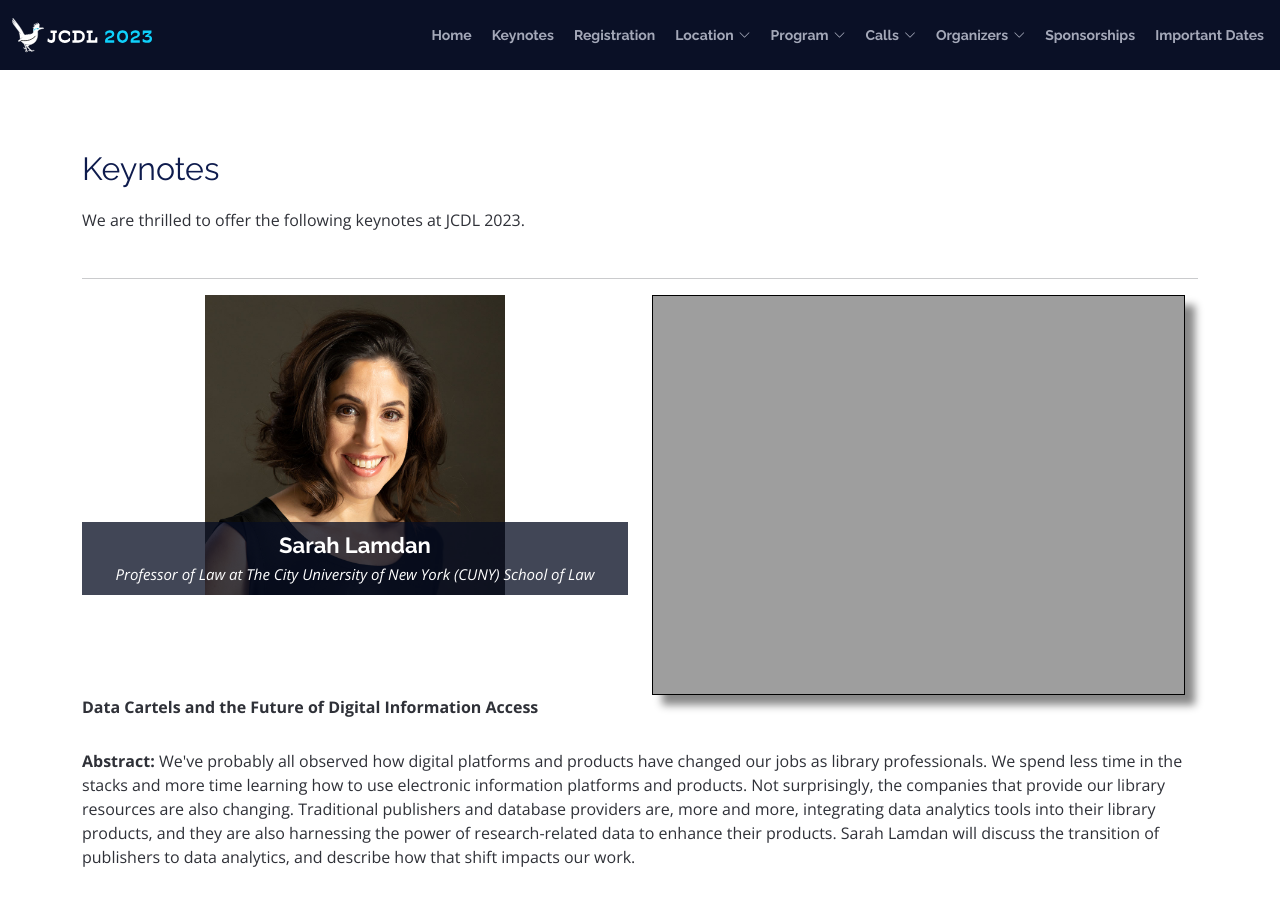
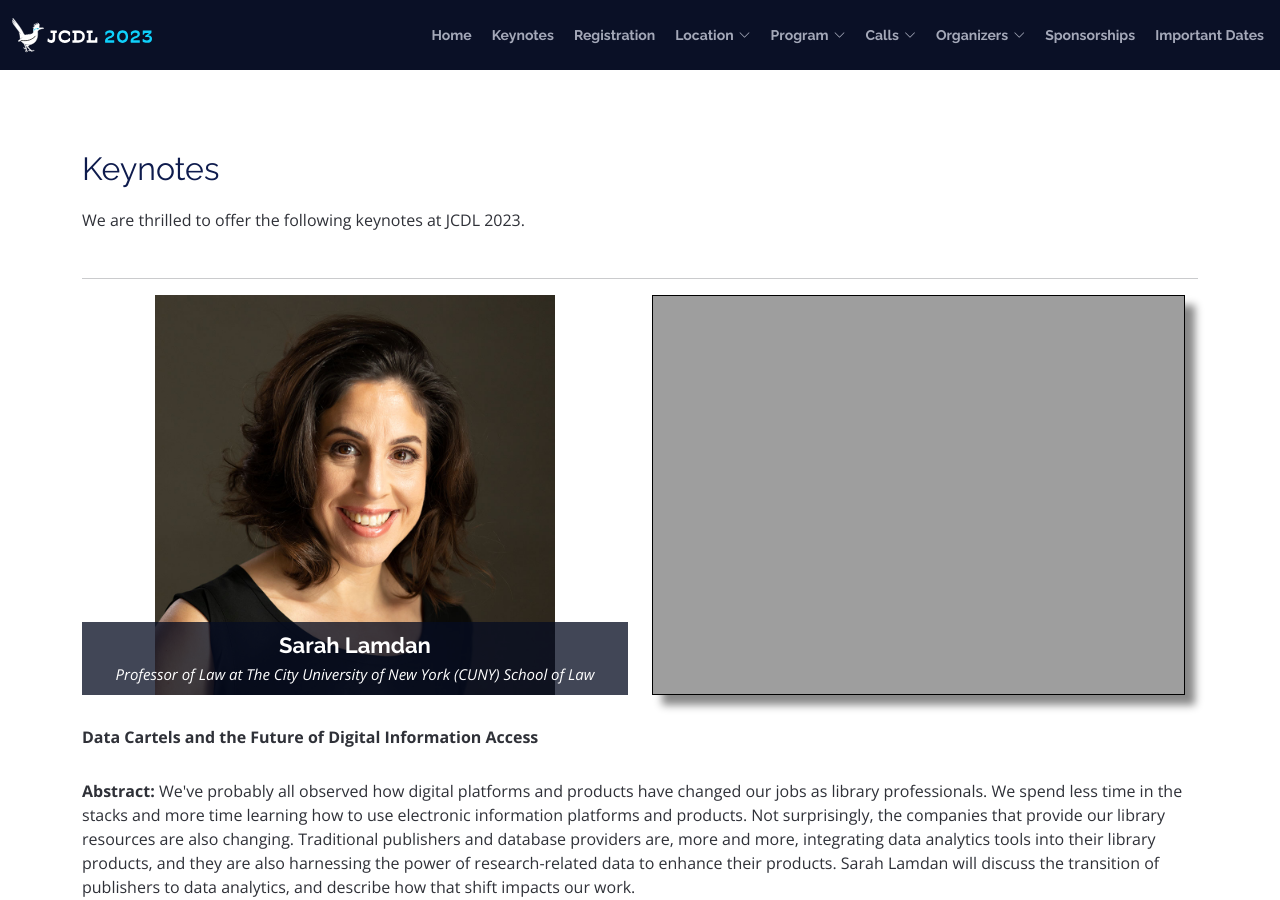
Before and after one commit to shawnmjones/JCDL2023-website-source, a Jekyll site: the page built from keynotes.html, in a window 1280 px wide and 900 px high. Built offline with Jekyll 4.4.1, drawn with Linux system fonts in a browser that asks for light colours.

Commit message:
More fixes for mobile vs. desktop

```diff
--- a/keynotes.html
+++ b/keynotes.html
@@ -37,7 +37,7 @@ permalink: /keynotes/
 
                     <div class="speaker aos-init aos-animate" data-aos="fade-up" data-aos-delay="100" style="text-align: center;">
 
-                        <img src="{{ site.url }}/assets/img/people/sarah-lamdan.jpg" alt="Sarah Lamdan, The City University of New York (CUNY)" class="img-fluid" style="max-width:300px;">
+                        <img src="{{ site.url }}/assets/img/people/sarah-lamdan.jpg" alt="Sarah Lamdan, The City University of New York (CUNY)" class="img-fluid keynote-photo">
                         <div class="details" style="margin: auto;">
                             <h3>
                                 Sarah Lamdan
@@ -91,7 +91,7 @@ permalink: /keynotes/
 
                     <div class="speaker aos-init aos-animate" data-aos="fade-up" data-aos-delay="100" style="text-align: center;">
 
-                        <img src="{{ site.url }}/assets/img/people/oksana-bruy.webp" alt="Oksana Bruy, The Ukrainian Library Association" class="img-fluid" style="max-width: 300px;">
+                        <img src="{{ site.url }}/assets/img/people/oksana-bruy.webp" alt="Oksana Bruy, The Ukrainian Library Association" class="img-fluid keynote-photo">
                         <div class="details" style="margin: auto;">
                             <h3>
                                 Oksana Bruy
@@ -137,7 +137,7 @@ permalink: /keynotes/
 
                     <div class="speaker aos-init aos-animate" data-aos="fade-up" data-aos-delay="100" style="text-align: center;">
 
-                        <img src="{{ site.url }}/assets/img/people/jessica-polka.jpg" alt="Jessica Polka, ASAPbio – Accelerating Science and Publication in Biology" class="img-fluid" style="max-width:300px;">
+                        <img src="{{ site.url }}/assets/img/people/jessica-polka.jpg" alt="Jessica Polka, ASAPbio – Accelerating Science and Publication in Biology" class="img-fluid keynote-photo">
                         <div class="details" style="margin: auto;">
                             <h3>
                                 Jessica Polka
```
